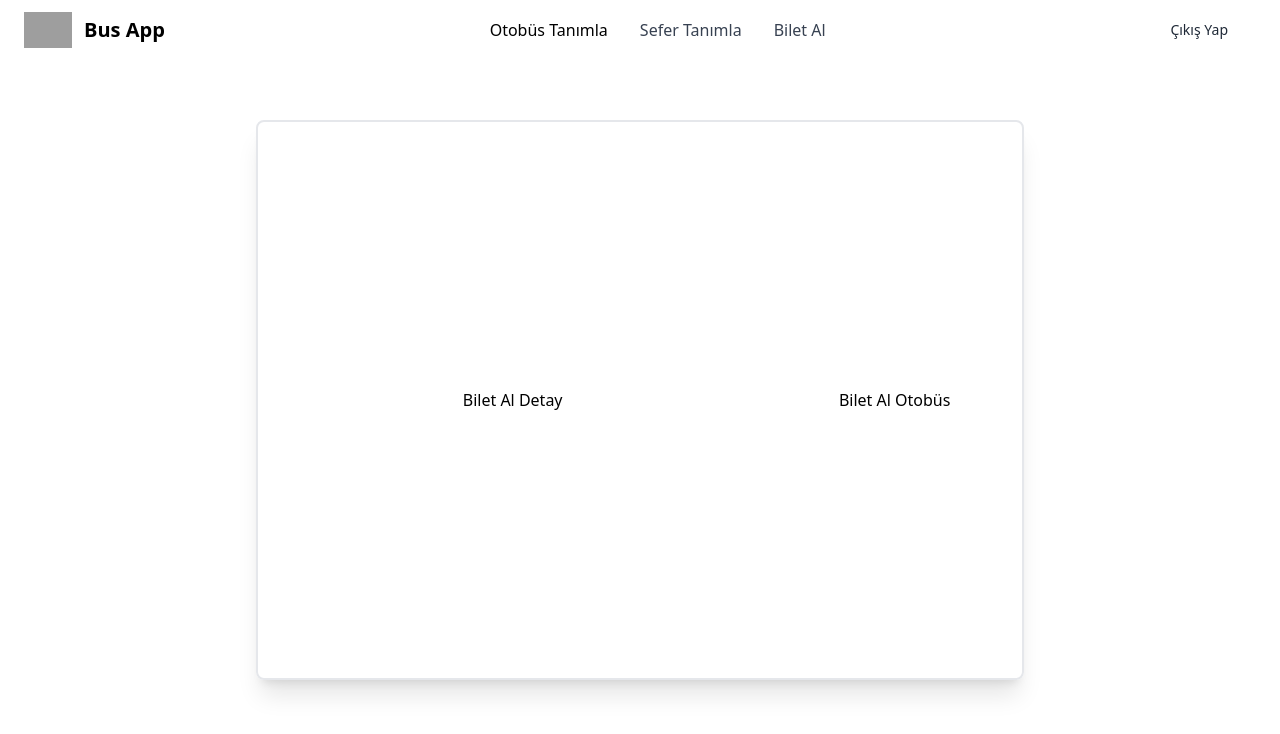
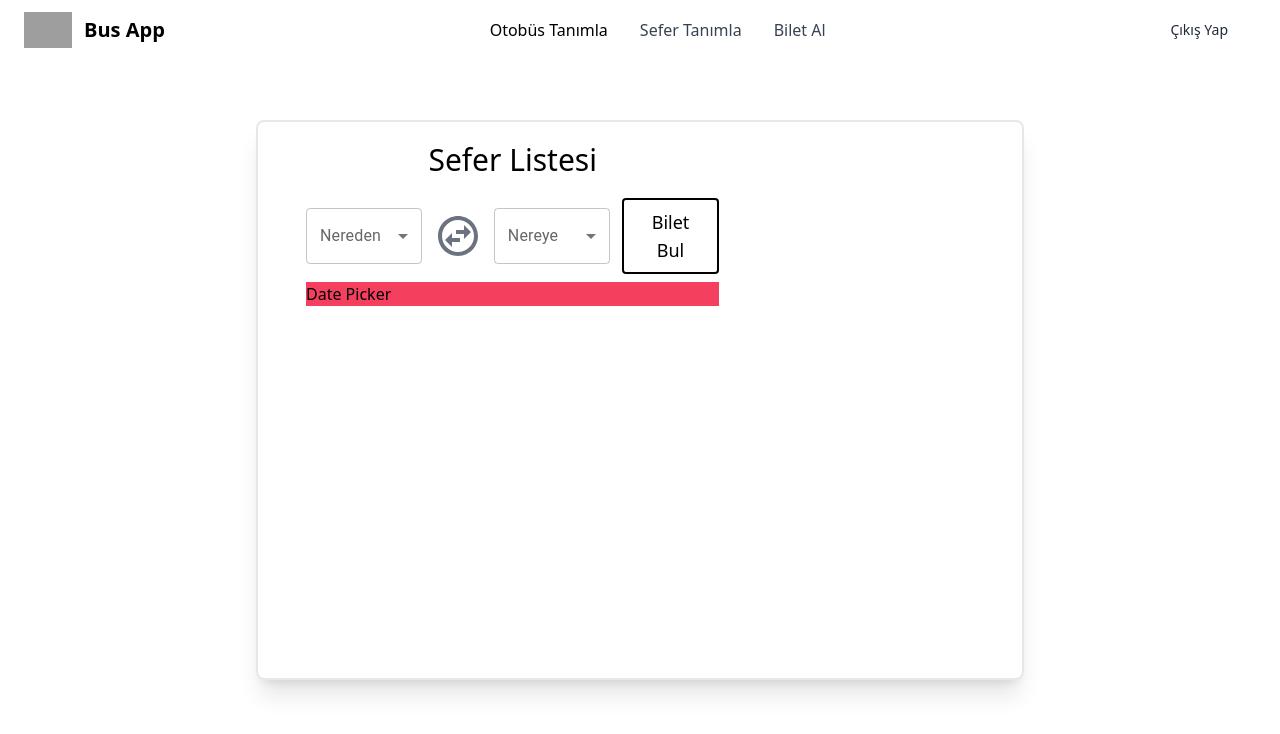
Before and after one commit to cenkSengunlu/bus-app, a Next.js app: page /buyTicket in a window 1280 px wide. Shown: the top 734 px of the page. Built offline with nearby package versions, Linux system fonts and the light colour scheme; grey boxes are pictures that could not be loaded.

Commit message:
trying something

```diff
--- /dev/null
+++ b/components/forms/BuyTicketForm.tsx
@@ -0,0 +1,68 @@
+import React, { useState } from "react";
+import BusComponent from "../BusComponent";
+import SelectMenu from "../selectMenus/SelectMenu";
+import { MdOutlineSwapHorizontalCircle } from "react-icons/md";
+
+const BuyTicketForm = () => {
+  const [where, setWhere] = useState<string>("");
+  const [to, setTo] = useState<string>("");
+
+  const handleChange = () => {
+    const whereSwap = where;
+    const toSwap = to;
+    setWhere(toSwap);
+    setTo(whereSwap);
+  };
+
+  return (
+    <div className="w-screen h-screen flex items-center justify-center">
+      <div className="min-h-[70vh] w-[60%] mx-auto rounded-lg shadow-xl border-2 grid grid-cols-6 ">
+        <div className="w-full flex flex-col items-center justify-start rounded-l-lg px-12 col-span-4 py-5">
+          <div className="text-3xl mb-5">Sefer Listesi</div>
+          <div className="w-full flex flex-col items-center">
+            <div className="w-full flex items-center justify-between space-x-3 ">
+              <SelectMenu
+                title="Nereden"
+                menuId="selectWhere"
+                options={[
+                  { name: "Ankara", id: "ankara" },
+                  { name: "İstanbul", id: "istanbul" },
+                  { name: "İzmir", id: "izmir" },
+                ]}
+                value={where}
+                disableOption={to}
+                setValue={setWhere}
+              />
+              <button
+                onClick={handleChange}
+                disabled={where.trim() === "" || to.trim() === ""}
+                className="text-orange-500 text-5xl disabled:cursor-not-allowed disabled:text-gray-500"
+              >
+                <MdOutlineSwapHorizontalCircle />
+              </button>
+              <SelectMenu
+                title="Nereye"
+                menuId="selectTo"
+                options={[
+                  { name: "Ankara", id: "ankara" },
+                  { name: "İstanbul", id: "istanbul" },
+                  { name: "İzmir", id: "izmir" },
+                ]}
+                value={to}
+                disableOption={where}
+                setValue={setTo}
+              />
+              <button className="w-64 h-full border-2 text-lg border-black py-2 px-4 cursor-pointer transition ease-in-out hover:bg-orange-500 hover:border-orange-500 hover:text-white duration-500 disabled:cursor-not-allowed disabled:opacity-50 rounded">
+                Bilet Bul
+              </button>
+            </div>
+            <div className="w-full bg-rose-500 my-2">Date Picker</div>
+          </div>
+        </div>
+        <div className="w-full flex items-center justify-center rounded-r-lg col-span-2"></div>
+      </div>
+    </div>
+  );
+};
+
+export default BuyTicketForm;
--- a/package.json
+++ b/package.json
@@ -29,6 +29,7 @@
     "react": "18.2.0",
     "react-dom": "18.2.0",
     "react-hook-form": "^7.31.3",
+    "react-icons": "^4.7.1",
     "react-redux": "^8.0.5",
     "styled-components": "^5.3.6"
   },
--- a/pages/buyTicket.tsx
+++ b/pages/buyTicket.tsx
@@ -1,18 +1,8 @@
 import React from "react";
+import BuyTicketForm from "../components/forms/BuyTicketForm";
 
 const buyTicket = () => {
-  return (
-    <div className="w-screen h-screen flex items-center justify-center">
-      <div className="min-h-[70vh] w-[60%] mx-auto rounded-lg shadow-xl border-2 grid grid-cols-6">
-        <div className="w-full flex items-center justify-center rounded-l-lg px-24 col-span-4">
-          <div>Bilet Al Detay</div>
-        </div>
-        <div className="w-full flex items-center justify-center rounded-r-lg col-span-2">
-          Bilet Al Otobüs
-        </div>
-      </div>
-    </div>
-  );
+  return <BuyTicketForm />;
 };
 
 export default buyTicket;
```
Also changed, not shown: 1 other file (tests, documents, lock files or other folders).
